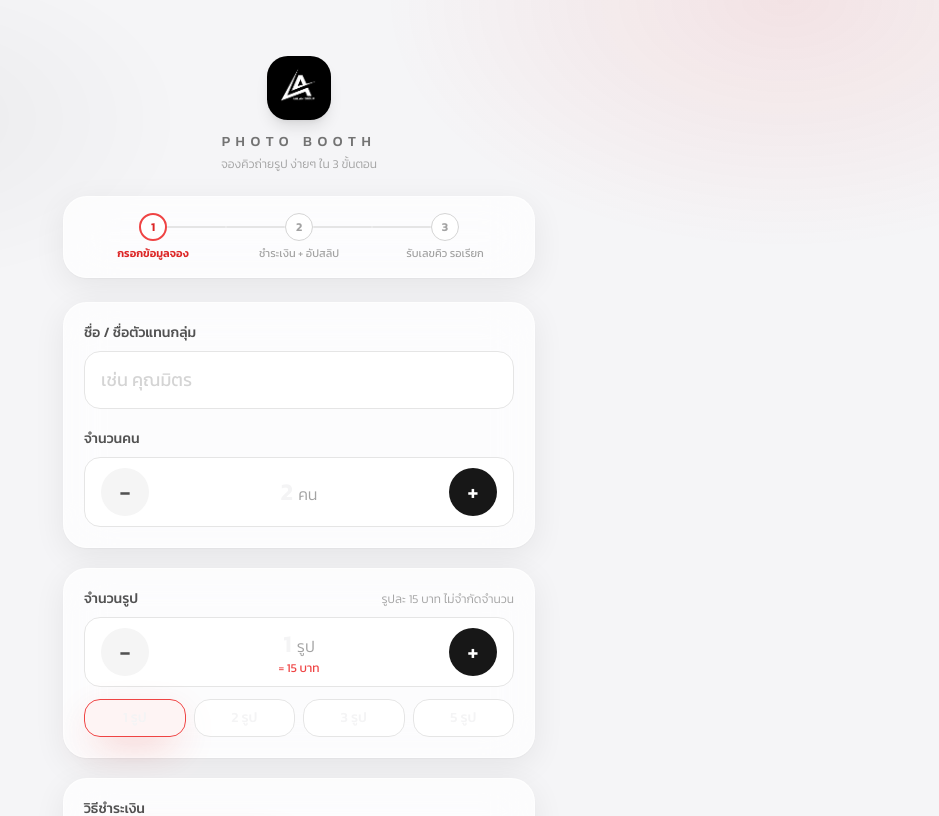
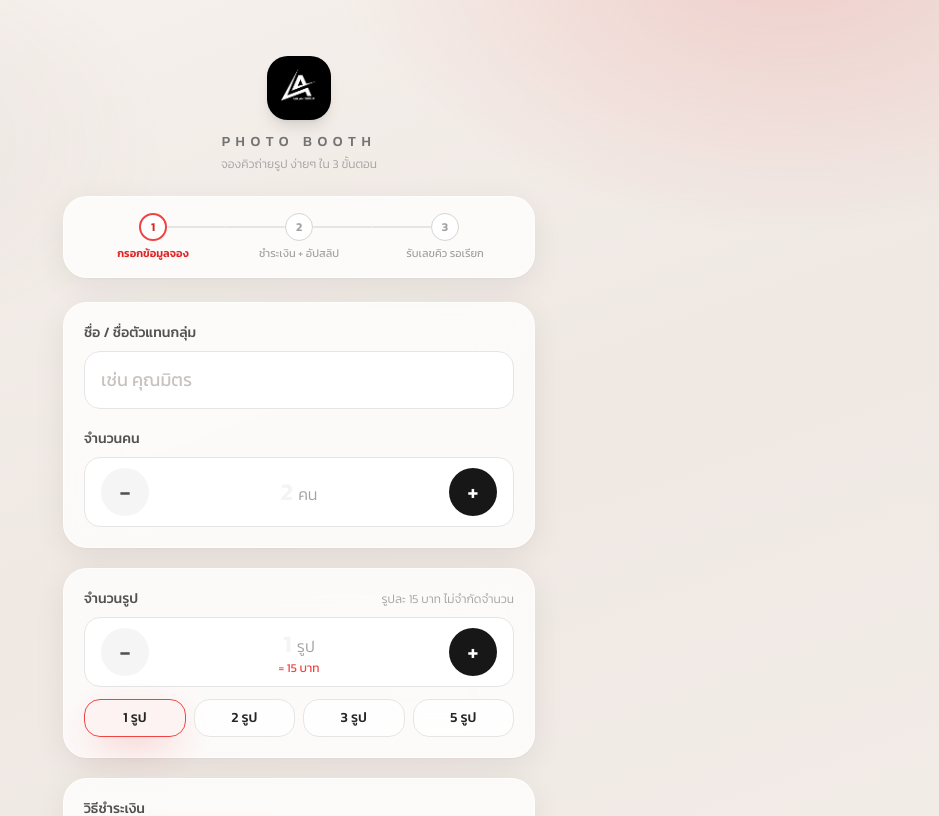
Before and after one commit to THEFEEM/photo-booth, a Next.js app: page / in a window 1280 px wide. Shown: the top 816 px of the page, without its empty margins (341-1280 px from the left). Built offline with nearby package versions, Linux system fonts and the light colour scheme.

Commit message:
Fix Android auto-dark text invisibility + warm toned background

```diff
--- a/src/app/globals.css
+++ b/src/app/globals.css
@@ -2,31 +2,52 @@
 @tailwind components;
 @tailwind utilities;
 
+:root {
+  color-scheme: light;
+}
+
 body {
   font-family: "Kanit", "Inter", system-ui, -apple-system, sans-serif;
-  background: #f5f5f7;
+  background: #f2ede9;
   color: #1d1d1f;
+}
+
+/* กัน Android Chrome auto-dark ทำตัวอักษรหาย */
+input,
+textarea,
+select,
+button {
+  color: #1d1d1f;
+  -webkit-text-fill-color: currentColor;
+}
+input::placeholder,
+textarea::placeholder {
+  color: #c7c2bd;
+  -webkit-text-fill-color: #c7c2bd;
+}
+input {
+  caret-color: #dc2626;
 }
 
 /* พื้นหลังหลัก Apple-style: ขาวสะอาด + red tint จางๆ ให้ glass มีอะไรให้ blur */
 .bg-page {
   background:
-    radial-gradient(45% 30% at 88% 0%, rgba(220, 38, 38, 0.09), transparent 70%),
-    radial-gradient(40% 28% at 8% 100%, rgba(220, 38, 38, 0.06), transparent 70%),
-    radial-gradient(30% 20% at 20% 10%, rgba(0, 0, 0, 0.04), transparent 70%),
-    #f5f5f7;
+    radial-gradient(55% 38% at 88% -5%, rgba(220, 38, 38, 0.16), transparent 65%),
+    radial-gradient(45% 32% at 0% 108%, rgba(220, 38, 38, 0.11), transparent 65%),
+    radial-gradient(35% 25% at 15% 12%, rgba(120, 90, 80, 0.07), transparent 70%),
+    linear-gradient(160deg, #f7f2ee 0%, #efe8e3 45%, #f4eeea 100%);
 }
 
 /* การ์ดลอย glass */
 .glass {
-  background: rgba(255, 255, 255, 0.72);
+  background: rgba(255, 255, 255, 0.78);
   backdrop-filter: blur(24px) saturate(1.4);
   -webkit-backdrop-filter: blur(24px) saturate(1.4);
   border: 1px solid rgba(255, 255, 255, 0.65);
   box-shadow: 0 8px 32px rgba(0, 0, 0, 0.07), 0 1px 2px rgba(0, 0, 0, 0.04);
 }
 .glass-strong {
-  background: rgba(255, 255, 255, 0.88);
+  background: rgba(255, 255, 255, 0.92);
   backdrop-filter: blur(24px) saturate(1.4);
   -webkit-backdrop-filter: blur(24px) saturate(1.4);
   border: 1px solid rgba(255, 255, 255, 0.7);
--- a/src/app/layout.tsx
+++ b/src/app/layout.tsx
@@ -9,7 +9,8 @@ export const metadata: Metadata = {
 export const viewport: Viewport = {
   width: "device-width",
   initialScale: 1,
-  themeColor: "#09090b",
+  themeColor: "#f2ede9",
+  colorScheme: "light",
 };
 
 export default function RootLayout({ children }: { children: React.ReactNode }) {
--- a/src/app/page.tsx
+++ b/src/app/page.tsx
@@ -40,7 +40,7 @@ export default function BookingPage() {
     }
   }
 
-  const selCard = "press rounded-2xl border text-center transition-all duration-200";
+  const selCard = "press rounded-2xl border text-center text-neutral-800 transition-all duration-200";
   const on = "border-red-500 bg-red-50/80 glow-red-soft";
   const off = "border-neutral-200 bg-white/80";
 
```
